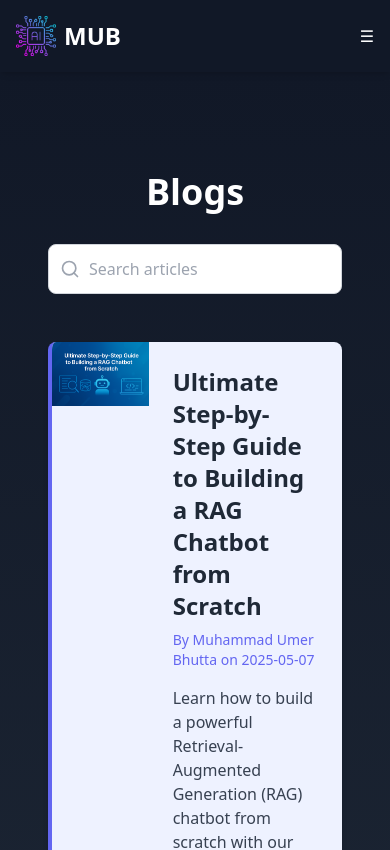
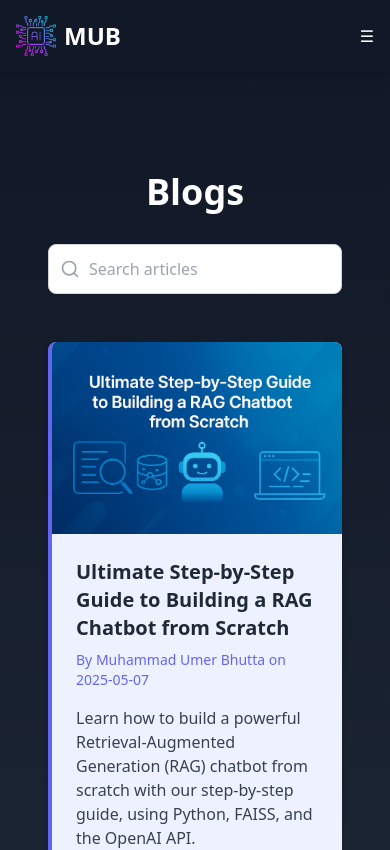
Before and after one commit to umer-bhutta-1997/portfolioWebsite, a React (Vite) app: page /blogs in a window 390 px wide. Shown: the top 850 px of the page. Built offline with nearby package versions, Linux system fonts and the light colour scheme.

Commit message:
Updated the code

```diff
--- a/src/components/BlogList.jsx
+++ b/src/components/BlogList.jsx
@@ -1,27 +1,99 @@
+// // // // import { Link } from "react-router-dom";
+// // // // // adjust the relative path if your folder structure differs
+// // // // import blogs from "../blogs_posts/blogs.json";
+
+// // // // export default function BlogList() {
+// // // //   return (
+// // // //     <div className="max-w-4xl mx-auto p-6">
+// // // //       <h1 className="text-4xl font-bold mb-8 text-center text-gray-800">Blogs</h1>
+// // // //       <div className="grid grid-cols-1 md:grid-cols-2 lg:grid-cols-3 gap-6">
+// // // //         {blogs.map(({ title, slug, description }) => (
+// // // //           <Link
+// // // //             to={`/blogs/${slug}`}
+// // // //             key={slug}
+// // // //             className="block bg-white shadow-lg rounded-lg p-6 transition-transform transform hover:-translate-y-2 hover:shadow-xl"
+// // // //           >
+// // // //             <h2 className="text-2xl font-semibold text-gray-800 mb-2">{title}</h2>
+// // // //             <p className="text-gray-600 mb-4">{description}</p>
+// // // //             <span className="text-indigo-600 font-medium hover:underline">
+// // // //               Read more &rarr;
+// // // //             </span>
+// // // //           </Link>
+// // // //         ))}
+// // // //       </div>
+// // // //     </div>
+// // // //   );
+// // // // }
+// // // import React from "react";
 // // // import { Link } from "react-router-dom";
 // // // // adjust the relative path if your folder structure differs
 // // // import blogs from "../blogs_posts/blogs.json";
 
 // // // export default function BlogList() {
 // // //   return (
-// // //     <div className="max-w-4xl mx-auto p-6">
-// // //       <h1 className="text-4xl font-bold mb-8 text-center text-gray-800">Blogs</h1>
-// // //       <div className="grid grid-cols-1 md:grid-cols-2 lg:grid-cols-3 gap-6">
-// // //         {blogs.map(({ title, slug, description }) => (
-// // //           <Link
-// // //             to={`/blogs/${slug}`}
-// // //             key={slug}
-// // //             className="block bg-white shadow-lg rounded-lg p-6 transition-transform transform hover:-translate-y-2 hover:shadow-xl"
+// // //     <section className="py-16">
+// // //       <div className="max-w-4xl mx-auto px-6">
+// // //         <h1 className="text-4xl font-bold mb-2 text-center text-gray-800">Blogs</h1>
+// // //         <p className="text-gray-600 text-center mb-8">
+// // //           Stay updated with our latest articles
+// // //         </p>
+
+// // //         {/* Search Bar */}
+// // //         <div className="relative mb-12 w-full max-w-md mx-auto">
+// // //           <svg
+// // //             className="w-5 h-5 absolute left-3 top-1/2 transform -translate-y-1/2 text-gray-400"
+// // //             fill="none"
+// // //             stroke="currentColor"
+// // //             viewBox="0 0 24 24"
+// // //             strokeWidth={2}
+// // //             strokeLinecap="round"
+// // //             strokeLinejoin="round"
 // // //           >
-// // //             <h2 className="text-2xl font-semibold text-gray-800 mb-2">{title}</h2>
-// // //             <p className="text-gray-600 mb-4">{description}</p>
-// // //             <span className="text-indigo-600 font-medium hover:underline">
-// // //               Read more &rarr;
-// // //             </span>
-// // //           </Link>
-// // //         ))}
+// // //             <circle cx={11} cy={11} r={8} />
+// // //             <line x1={21} y1={21} x2={16.65} y2={16.65} />
+// // //           </svg>
+// // //           <input
+// // //             type="text"
+// // //             placeholder="Search articles"
+// // //             className="w-full pl-10 pr-4 py-3 border border-gray-300 rounded-lg focus:outline-none focus:ring-2 focus:ring-indigo-500"
+// // //           />
+// // //         </div>
+
+// // //         {/* Vertical Blog Tiles with Left Image & Custom Background */}
+// // //         <div className="flex flex-col gap-8">
+// // //           {blogs.map(({ title, slug, description, image, author, date, color }) => (
+// // //             <Link
+// // //               to={`/blogs/${slug}`}
+// // //               key={slug}
+// // //               className="flex items-center shadow-lg rounded-lg overflow-hidden transition-transform transform hover:-translate-y-2 hover:shadow-xl"
+// // //               style={{ backgroundColor: color }}
+// // //             >
+// // //               {/* Left Image */}
+// // //               {image && (
+// // //                 <img
+// // //                   src={image}
+// // //                   alt={`Cover for ${title}`}
+// // //                   className="w-1/3 h-32 object-cover"
+// // //                 />
+// // //               )}
+
+// // //               <div className="p-6 flex-1">
+// // //                 <h2 className="text-2xl font-semibold mb-2 text-gray-800">
+// // //                   {title}
+// // //                 </h2>
+// // //                 <p className="text-sm text-gray-500 mb-4">
+// // //                   By {author} on {date}
+// // //                 </p>
+// // //                 <p className="text-gray-600 mb-4">{description}</p>
+// // //                 <span className="text-indigo-600 font-medium hover:underline">
+// // //                   Read more &rarr;
+// // //                 </span>
+// // //               </div>
+// // //             </Link>
+// // //           ))}
+// // //         </div>
 // // //       </div>
-// // //     </div>
+// // //     </section>
 // // //   );
 // // // }
 // // import React from "react";
@@ -31,7 +103,7 @@
 
 // // export default function BlogList() {
 // //   return (
-// //     <section className="py-16">
+// //     <section className="py-16 bg-gray-50">
 // //       <div className="max-w-4xl mx-auto px-6">
 // //         <h1 className="text-4xl font-bold mb-2 text-center text-gray-800">Blogs</h1>
 // //         <p className="text-gray-600 text-center mb-8">
@@ -59,33 +131,36 @@
 // //           />
 // //         </div>
 
-// //         {/* Vertical Blog Tiles with Left Image & Custom Background */}
+// //         {/* Vertical Blog Tiles with Left Image & Accent Border */}
 // //         <div className="flex flex-col gap-8">
-// //           {blogs.map(({ title, slug, description, image, author, date, color }) => (
+// //           {blogs.map(({ title, slug, description, image, author, date }) => (
 // //             <Link
 // //               to={`/blogs/${slug}`}
 // //               key={slug}
-// //               className="flex items-center shadow-lg rounded-lg overflow-hidden transition-transform transform hover:-translate-y-2 hover:shadow-xl"
-// //               style={{ backgroundColor: color }}
+// //               className="flex items-stretch h-48 bg-white border-l-4 border-indigo-500 shadow-md rounded-lg overflow-hidden transition-transform transform hover:-translate-y-2 hover:shadow-lg hover:bg-indigo-50"
 // //             >
 // //               {/* Left Image */}
 // //               {image && (
-// //                 <img
-// //                   src={image}
-// //                   alt={`Cover for ${title}`}
-// //                   className="w-1/3 h-32 object-cover"
-// //                 />
+// //                 <div className="w-1/3 h-full flex-shrink-0">
+// //                   <img
+// //                     src={image}
+// //                     alt={`Cover for ${title}`}
+// //                     className="w-full h-full object-cover"
+// //                   />
+// //                 </div>
 // //               )}
 
-// //               <div className="p-6 flex-1">
-// //                 <h2 className="text-2xl font-semibold mb-2 text-gray-800">
-// //                   {title}
-// //                 </h2>
-// //                 <p className="text-sm text-gray-500 mb-4">
-// //                   By {author} on {date}
-// //                 </p>
-// //                 <p className="text-gray-600 mb-4">{description}</p>
-// //                 <span className="text-indigo-600 font-medium hover:underline">
+// //               <div className="p-6 flex-1 flex flex-col justify-between">
+// //                 <div>
+// //                   <h2 className="text-2xl font-semibold mb-2 text-gray-800 group-hover:text-indigo-600">
+// //                     {title}
+// //                   </h2>
+// //                   <p className="text-sm text-indigo-500 mb-4">
+// //                     By {author} on {date}
+// //                   </p>
+// //                   <p className="text-gray-700">{description}</p>
+// //                 </div>
+// //                 <span className="text-indigo-600 font-medium hover:underline mt-4">
 // //                   Read more &rarr;
 // //                 </span>
 // //               </div>
@@ -96,6 +171,7 @@
 // //     </section>
 // //   );
 // // }
+
 // import React from "react";
 // import { Link } from "react-router-dom";
 // // adjust the relative path if your folder structure differs
@@ -103,12 +179,14 @@
 
 // export default function BlogList() {
 //   return (
-//     <section className="py-16 bg-gray-50">
-//       <div className="max-w-4xl mx-auto px-6">
-//         <h1 className="text-4xl font-bold mb-2 text-center text-gray-800">Blogs</h1>
-//         <p className="text-gray-600 text-center mb-8">
-//           Stay updated with our latest articles
-//         </p>
+    // Ensure full-page background matches original
+    // <section className="mx-auto px-6 bg-gradient-to-b from-gray-900 via-gray-800 to-gray-900 text-gray-300 shadow-lg py-[100px]">
+    //   <div className="max-w-4xl mx-auto px-6">
+    //     <h1 className="text-4xl font-extrabold text-center text-white">Blogs</h1>
+    //     <p className="text-gray-600 text-center mb-8">
+
+
+    //     </p>
 
 //         {/* Search Bar */}
 //         <div className="relative mb-12 w-full max-w-md mx-auto">
@@ -131,17 +209,17 @@
 //           />
 //         </div>
 
-//         {/* Vertical Blog Tiles with Left Image & Accent Border */}
+//         {/* Vertical Blog Tiles with Left Image & Colored Background */}
 //         <div className="flex flex-col gap-8">
 //           {blogs.map(({ title, slug, description, image, author, date }) => (
 //             <Link
 //               to={`/blogs/${slug}`}
 //               key={slug}
-//               className="flex items-stretch h-48 bg-white border-l-4 border-indigo-500 shadow-md rounded-lg overflow-hidden transition-transform transform hover:-translate-y-2 hover:shadow-lg hover:bg-indigo-50"
+//               className="flex items-start bg-indigo-50 border-l-4 border-indigo-500 shadow-md rounded-lg overflow-hidden transition-transform transform hover:-translate-y-2 hover:shadow-lg"
 //             >
 //               {/* Left Image */}
 //               {image && (
-//                 <div className="w-1/3 h-full flex-shrink-0">
+//                 <div className="w-1/3 flex-shrink-0">
 //                   <img
 //                     src={image}
 //                     alt={`Cover for ${title}`}
@@ -152,13 +230,15 @@
 
 //               <div className="p-6 flex-1 flex flex-col justify-between">
 //                 <div>
-//                   <h2 className="text-2xl font-semibold mb-2 text-gray-800 group-hover:text-indigo-600">
+//                   <h2 className="text-2xl font-semibold mb-2 text-gray-800">
 //                     {title}
 //                   </h2>
 //                   <p className="text-sm text-indigo-500 mb-4">
 //                     By {author} on {date}
 //                   </p>
-//                   <p className="text-gray-700">{description}</p>
+//                   <p className="text-gray-700 break-words">
+//                     {description}
+//                   </p>
 //                 </div>
 //                 <span className="text-indigo-600 font-medium hover:underline mt-4">
 //                   Read more &rarr;
@@ -172,14 +252,27 @@
 //   );
 // }
 
-import React from "react";
+import React, { useState } from "react";
 import { Link } from "react-router-dom";
 // adjust the relative path if your folder structure differs
 import blogs from "../blogs_posts/blogs.json";
 
 export default function BlogList() {
+  // State for search term
+  const [searchTerm, setSearchTerm] = useState("");
+
+  // Filter blogs based on search input (title, description, or author)
+  const filteredBlogs = blogs.filter(({ title, description, author }) => {
+    const term = searchTerm.toLowerCase();
     return (
-    // Ensure full-page background matches original
+      title.toLowerCase().includes(term) ||
+      description.toLowerCase().includes(term) ||
+      author.toLowerCase().includes(term)
+    );
+  });
+
+  return (
+    // Full-page background
     <section className="mx-auto px-6 bg-gradient-to-b from-gray-900 via-gray-800 to-gray-900 text-gray-300 shadow-lg py-[100px]">
     <div className="max-w-4xl mx-auto px-6">
       <h1 className="text-4xl font-extrabold text-center text-white">Blogs</h1>
@@ -187,7 +280,6 @@ export default function BlogList() {
 
 
       </p>
-
         {/* Search Bar */}
         <div className="relative mb-12 w-full max-w-md mx-auto">
           <svg
@@ -204,33 +296,34 @@ export default function BlogList() {
           </svg>
           <input
             type="text"
+            value={searchTerm}
+            onChange={e => setSearchTerm(e.target.value)}
             placeholder="Search articles"
             className="w-full pl-10 pr-4 py-3 border border-gray-300 rounded-lg focus:outline-none focus:ring-2 focus:ring-indigo-500"
           />
         </div>
 
-        {/* Vertical Blog Tiles with Left Image & Colored Background */}
+        {/* Blog Tiles */}
+        {filteredBlogs.length > 0 ? (
           <div className="flex flex-col gap-8">
-          {blogs.map(({ title, slug, description, image, author, date }) => (
+            {filteredBlogs.map(({ title, slug, description, image, author, date }) => (
               <Link
                 to={`/blogs/${slug}`}
                 key={slug}
-              className="flex items-start bg-indigo-50 border-l-4 border-indigo-500 shadow-md rounded-lg overflow-hidden transition-transform transform hover:-translate-y-2 hover:shadow-lg"
+                className="flex flex-col bg-indigo-50 border-l-4 border-indigo-500 shadow-md rounded-lg overflow-hidden transition-transform transform hover:-translate-y-2 hover:shadow-lg"
               >
-              {/* Left Image */}
+                {/* Top Image */}
                 {image && (
-                <div className="w-1/3 flex-shrink-0">
                   <img
                     src={image}
                     alt={`Cover for ${title}`}
-                    className="w-full h-full object-cover"
+                    className="w-full h-48 md:h-64 object-cover"
                   />
-                </div>
                 )}
 
                 <div className="p-6 flex-1 flex flex-col justify-between">
                   <div>
-                  <h2 className="text-2xl font-semibold mb-2 text-gray-800">
+                    <h2 className="text-xl md:text-2xl font-semibold mb-2 text-gray-800">
                       {title}
                     </h2>
                     <p className="text-sm text-indigo-500 mb-4">
@@ -240,13 +333,18 @@ export default function BlogList() {
                       {description}
                     </p>
                   </div>
-                <span className="text-indigo-600 font-medium hover:underline mt-4">
+                  <span className="mt-4 text-indigo-600 font-medium hover:underline">
                     Read more &rarr;
                   </span>
                 </div>
               </Link>
             ))}
           </div>
+        ) : (
+          <p className="text-center text-gray-500 mt-12">
+            No articles found for "{searchTerm}".
+          </p>
+        )}
       </div>
     </section>
   );
```
Lines whose indentation alone changed are shown as unchanged.
